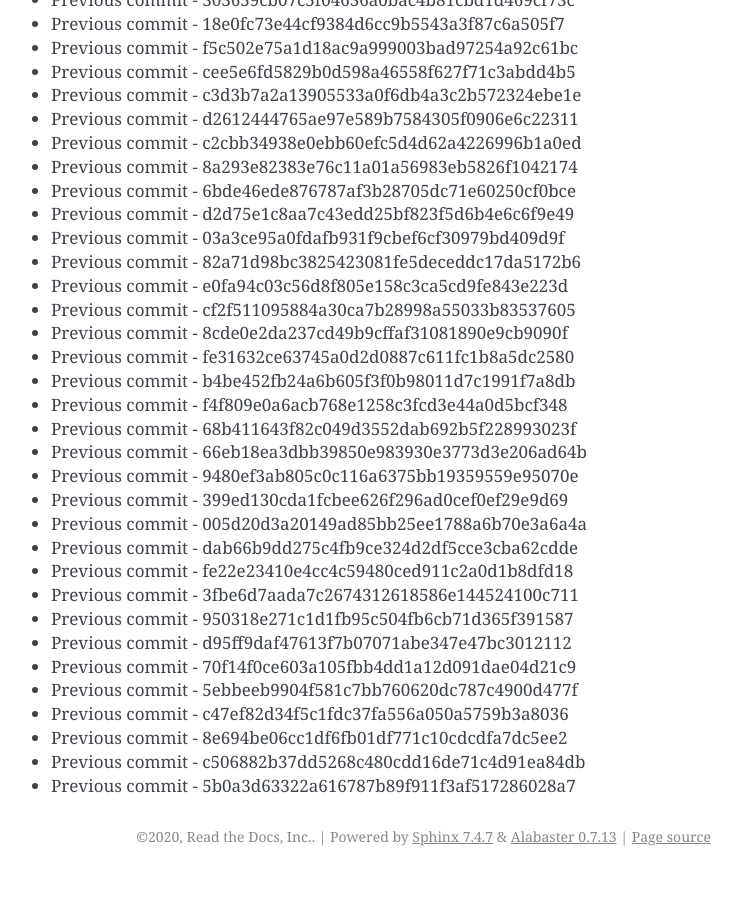
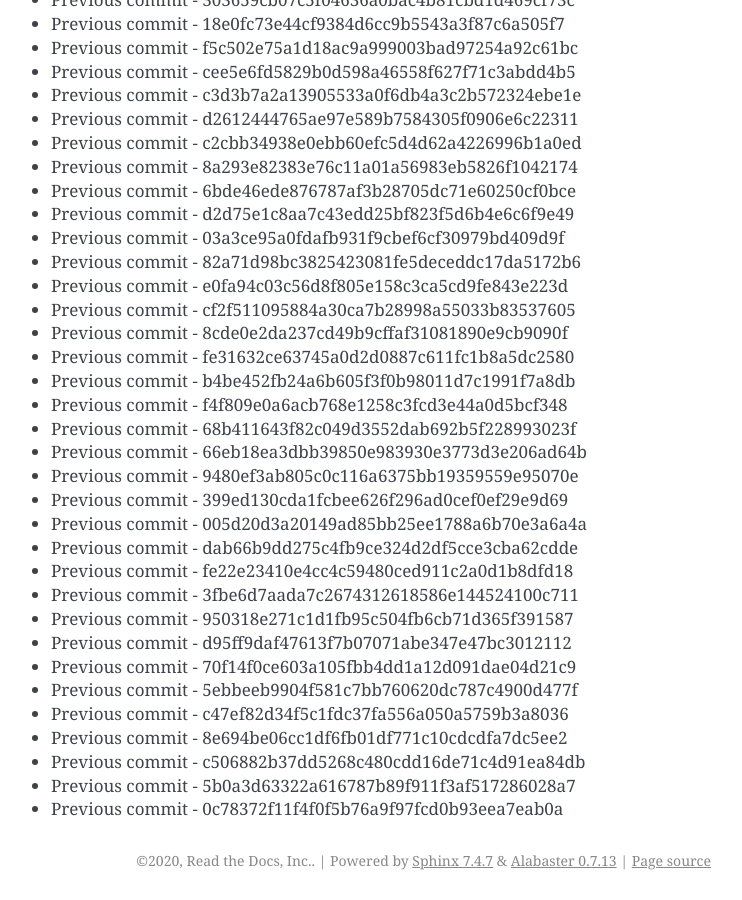
Before and after one commit to readthedocs/rtd-git-stresstest, a Sphinx documentation site: the page built from docs/updates.rst, in a window 1280 px wide and 900 px high, scrolled down 86324 px. Shown: the whole window, without its empty margins (399-1141 px from the left). Built offline with Sphinx 7.4.7, drawn with Linux system fonts in a browser that asks for light colours; before the commit the page ends 87200 px from its top, so only the background shows below that.

Commit message:
Generating commit from previous: 0c78372f11f4f0f5b76a9f97fcd0b93eea7eab0a

```diff
--- a/docs/updates.rst
+++ b/docs/updates.rst
@@ -3659,3 +3659,4 @@ It can be tested for any performance characteristics.
 * Previous commit - 8e694be06cc1df6fb01df771c10cdcdfa7dc5ee2
 * Previous commit - c506882b37dd5268c480cdd16de71c4d91ea84db
 * Previous commit - 5b0a3d63322a616787b89f911f3af517286028a7
+* Previous commit - 0c78372f11f4f0f5b76a9f97fcd0b93eea7eab0a
```
